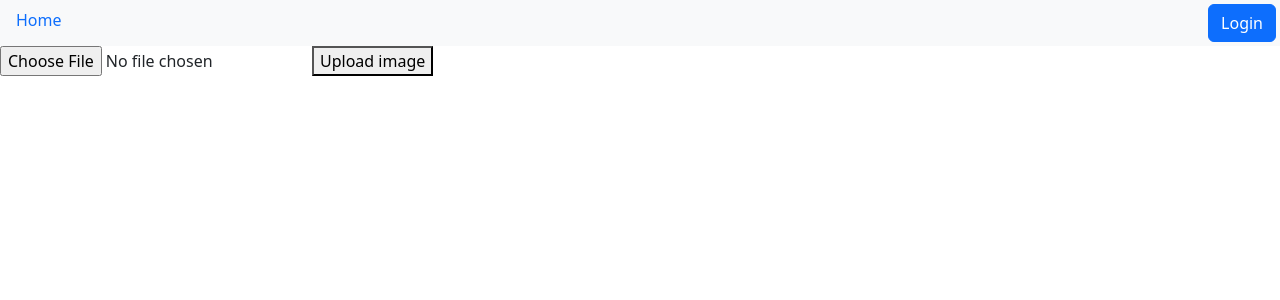
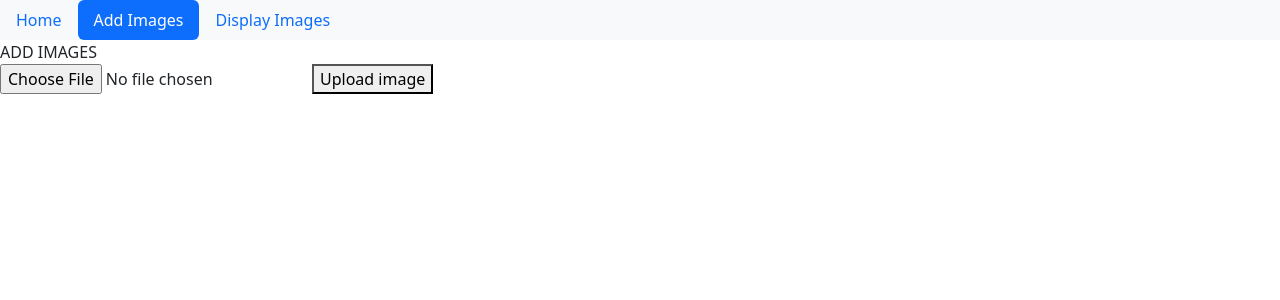
Before and after one commit to ckclassrooms/final-project-proposal-los-sorcios, a React (Vite) app: page /addImages in a window 1280 px wide. Shown: the top 300 px of the page. Built offline with nearby package versions, Linux system fonts and the light colour scheme; no server answers.

Commit message:
working lambda

```diff
--- a/src/App.jsx
+++ b/src/App.jsx
@@ -2,6 +2,8 @@ import React from "react";
 import "./App.css";
 import Nav from './components/Navbar'
 import Landing from './components/Landing'
+import AddImages from "./components/AddImages";
+import DisplayImages from "./components/DisplayImages";
 import {
   Routes,
   Route
@@ -25,47 +27,15 @@ function App() {
     })
   }, [])
 
-  const callLambda = async() =>{
-    const { data, error } = await supabase.functions.invoke('prova', {
-      body: { name: file.name, size: file.size, type: file.type, base64: file.base64},
-    })
-    console.log(data)
-  }
-
-  const uploadImage = async() =>{
-    //get base 64 of image
-    let base64;
-    // Make new FileReader
-    let reader = new FileReader();
-    // Convert the file to base64 text
-    reader.readAsDataURL(file);
-    reader.onload = () => {
-      // from jpg image to base64
-      base64 = reader.result.split(',')[1];
-      let updatedFile = file;
-      updatedFile.base64 = base64;
-      // modify the file
-      setFile(updatedFile);
-      //call lambda with updated file
-      callLambda();
-    };
-  }
-
-  const setLocalFile = event => {
-    setFile(event.target.files[0]);
-  };
-
   return (
     <>
     <div>
         <Nav/>
         <Routes>
-          <Route path="/" element={<Landing session={session} setSession={setSession}/>} />
+          <Route path="/" element={<Landing file={file} setFile={setFile}/>} />
+          <Route path="/addImages" element={<AddImages file={file} setFile={setFile}/>} />
+          <Route path="/displayImages" element={<DisplayImages file={file} setFile={setFile}/>} />
         </Routes>
-    </div>
-    <div>
-      <input type="file" onChange={setLocalFile} />
-      <button onClick={uploadImage}>Upload image</button>
     </div>
     </>
   );
--- /dev/null
+++ b/src/components/AddImages.jsx
@@ -0,0 +1,49 @@
+import React from 'react'
+import { useState, useEffect } from "react";
+import { supabase } from '../supabaseClient';
+import Nav from './Navbar'
+
+function AddImages({ file, setFile }) {
+
+    const callLambda = async() =>{
+        const { data, error } = await supabase.functions.invoke('lambda', {
+          body: { name: file.name, size: file.size, type: file.type, base64: file.base64},
+        })
+        console.log(data)
+      }
+
+    const uploadImage = async() =>{
+        //get base 64 of image
+        let base64;
+        // Make new FileReader
+        let reader = new FileReader();
+        // Convert the file to base64 text
+        reader.readAsDataURL(file);
+        reader.onload = () => {
+          // from jpg image to base64
+          base64 = reader.result.split(',')[1];
+          let updatedFile = file;
+          updatedFile.base64 = base64;
+          // modify the file
+          setFile(updatedFile);
+          //call lambda with updated file
+          callLambda();
+        };
+      }
+
+    const setLocalFile = event => {
+        setFile(event.target.files[0]);
+    };
+
+    return (
+        <>
+        <div>ADD IMAGES</div>
+        <div>
+            <input type="file" onChange={setLocalFile} />
+            <button onClick={uploadImage}>Upload image</button>
+        </div>
+        </>
+    )
+}
+
+export default AddImages
--- /dev/null
+++ b/src/components/DisplayImages.jsx
@@ -0,0 +1,33 @@
+import React from 'react'
+import { useState, useEffect } from "react";
+import { supabase } from '../supabaseClient';
+
+function DisplayImages({file, setFile}) {
+    const supabase_url = 'https://jsnykdczxbblcbkallpz.supabase.co/storage/v1/object/public/images/'
+    const [imgs, setImgs] = useState(null)
+    const fetchImgs = async () => {
+        const { data, error } = await supabase
+            .storage
+            .from('images')
+            .list('', {
+                limit: 100,
+                offset: 1,
+                sortBy: { column: 'name', order: 'asc' },
+        })
+        setImgs(data)
+    }
+    useEffect(() => {
+        fetchImgs();
+        console.log(imgs)
+      }, []);
+
+    return (
+        <div>
+        {imgs != null &&
+            imgs.map((singleImg, index) => (<div><img src={supabase_url+singleImg.name} height={200} width={200}/><p>{singleImg.name.split(':')[0]}</p></div>))
+        }
+        </div>
+    )
+}
+
+export default DisplayImages
--- a/src/components/Navbar.jsx
+++ b/src/components/Navbar.jsx
@@ -25,23 +25,15 @@ function Nav({session, setSession}) {
         setSession(null);
     }
 
-    if (session != null){
-        return ( <ul className="nav nav-pills navbar-expand navbar-light bg-light">
+
+    return ( <ul className="nav nav-pills navbar-expand navbar-light bg-light">
         <li className="nav-item"><NavLink className={({ isActive }) => "nav-link " + (isActive ? " active" : "")}
             to="/" end>Home</NavLink></li>
-        <li className="nav-item ms-auto"><button className="btn btn-primary m-1" id='logoutSubmit' onClick={()=>logoutSubmit()}>Logout</button></li>
+        <li className="nav-item"><NavLink className={({ isActive }) => "nav-link " + (isActive ? " active" : "")}
+            to="/addImages" end>Add Images</NavLink></li>
+        <li className="nav-item"><NavLink className={({ isActive }) => "nav-link " + (isActive ? " active" : "")}
+            to="/displayImages" end>Display Images</NavLink></li>
     </ul>)
-    }
-    else {
-    return (
-    <ul className="nav nav-pills navbar-expand navbar-light bg-light">
-        <li className="nav-item "><NavLink className={({ isActive }) => "nav-link " + (isActive ? " active" : "")}
-            to="/" end>Home</NavLink></li>
-            <div className="ms-auto" style={{display:"flex"}}>
-               <li className="nav-item ms-auto"><button className="btn btn-primary m-1" id='loginSubmit' onClick={()=>loginSubmit()}>Login</button></li>
-            </div>
-    </ul>)
-    }
 }
 
 export default Nav;
```
Also changed, not shown: 1 other file (tests, documents, lock files or other folders).
